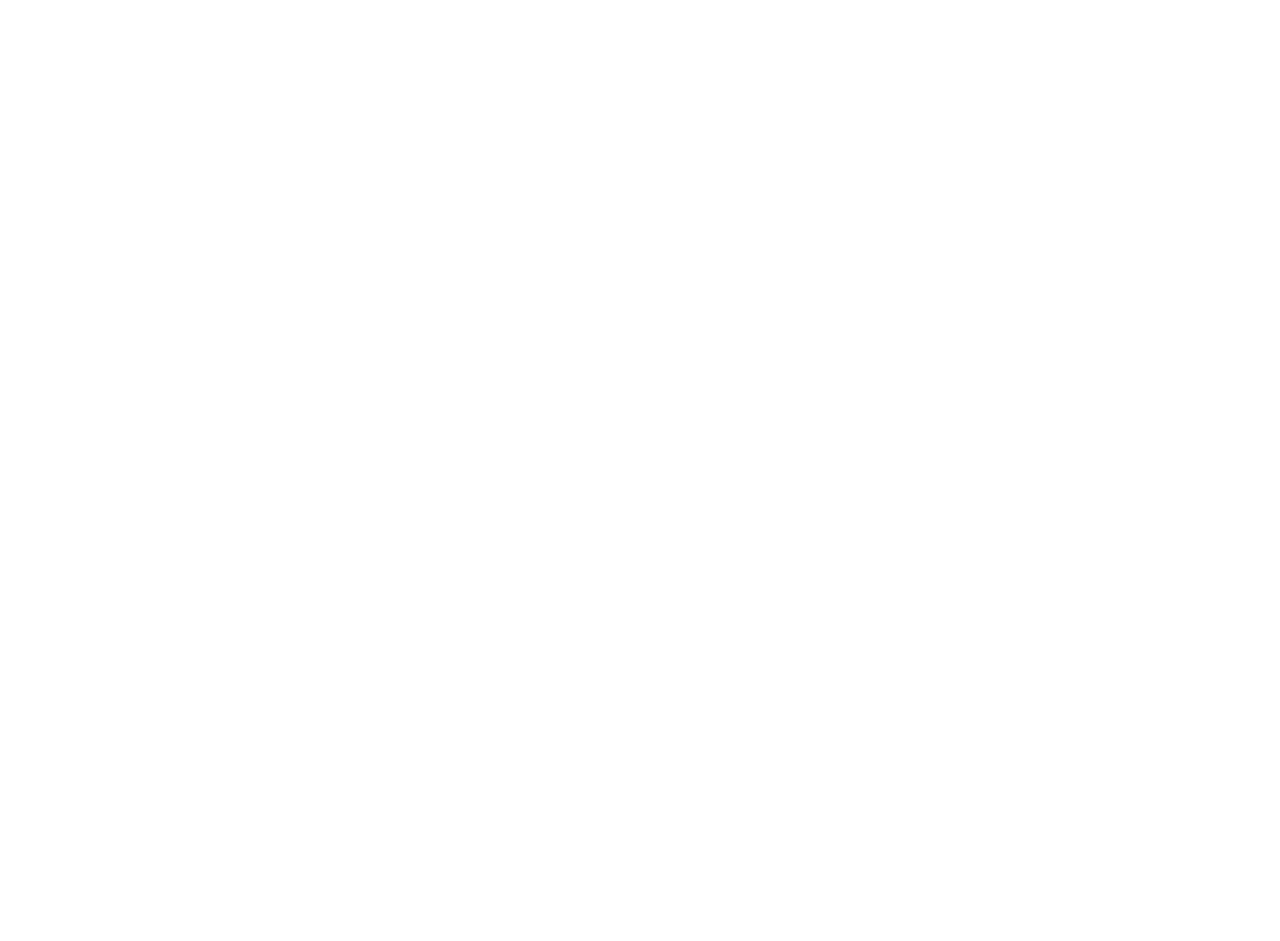
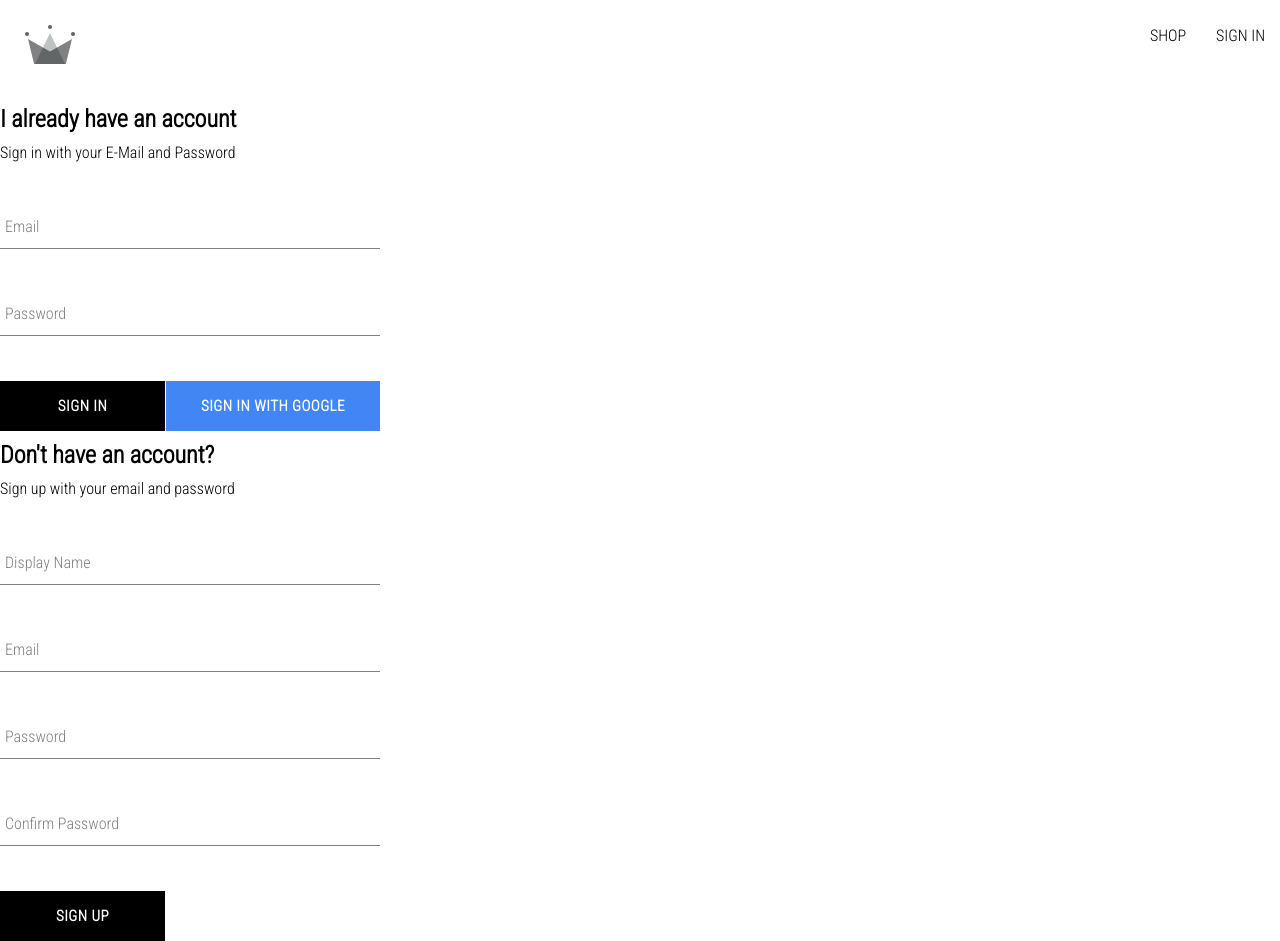
Before and after one commit to g-popp/crwn-clothing, a React (Vite) app: page /auth in a window 1280 px wide. Before the commit this address had no page. Before the commit the page ends 800 px from the top, so only its background shows below. Built offline with nearby package versions, Linux system fonts and the light colour scheme.

Commit message:
Rename SignIn component to authentication

```diff
--- a/src/App.tsx
+++ b/src/App.tsx
@@ -1,7 +1,7 @@
 import { Route, Routes } from 'react-router-dom';
 import Home from './routes/home/home.component';
 import Navigation from './routes/navigation/navigation.component';
-import SignIn from './routes/sign-in/sign-in.component';
+import Authentication from './routes/authentication/authentication.component';
 
 const Shop = () => {
     return <h1>I am the SHOP</h1>;
@@ -13,7 +13,7 @@ const App = () => {
             <Route path='/' element={<Navigation />}>
                 <Route index element={<Home />} />
                 <Route path='shop' element={<Shop />} />
-                <Route path='sign-in' element={<SignIn />} />
+                <Route path='auth' element={<Authentication />} />
             </Route>
         </Routes>
     );
--- a/src/routes/sign-in/sign-in.component.tsx
+++ b/src/routes/authentication/authentication.component.tsx
@@ -1,7 +1,7 @@
 import SignUpForm from '../../components/sign-up-form/sign-up-form.component';
 import SignInForm from '../../components/sign-in-form/sign-in-form.component';
 
-const SignIn = () => {
+const Authentication = () => {
     return (
         <div>
             <SignInForm />
@@ -10,4 +10,4 @@ const SignIn = () => {
     );
 };
 
-export default SignIn;
+export default Authentication;
--- a/src/routes/navigation/navigation.component.tsx
+++ b/src/routes/navigation/navigation.component.tsx
@@ -15,7 +15,7 @@ const Navigation = () => {
                     <Link className='nav-link' to='/shop'>
                         SHOP
                     </Link>
-                    <Link className='nav-link' to='/sign-in'>
+                    <Link className='nav-link' to='/auth'>
                         SIGN IN
                     </Link>
                 </div>
```
Also changed, not shown: src/routes/authentication/authentication.styles.scss (added).
